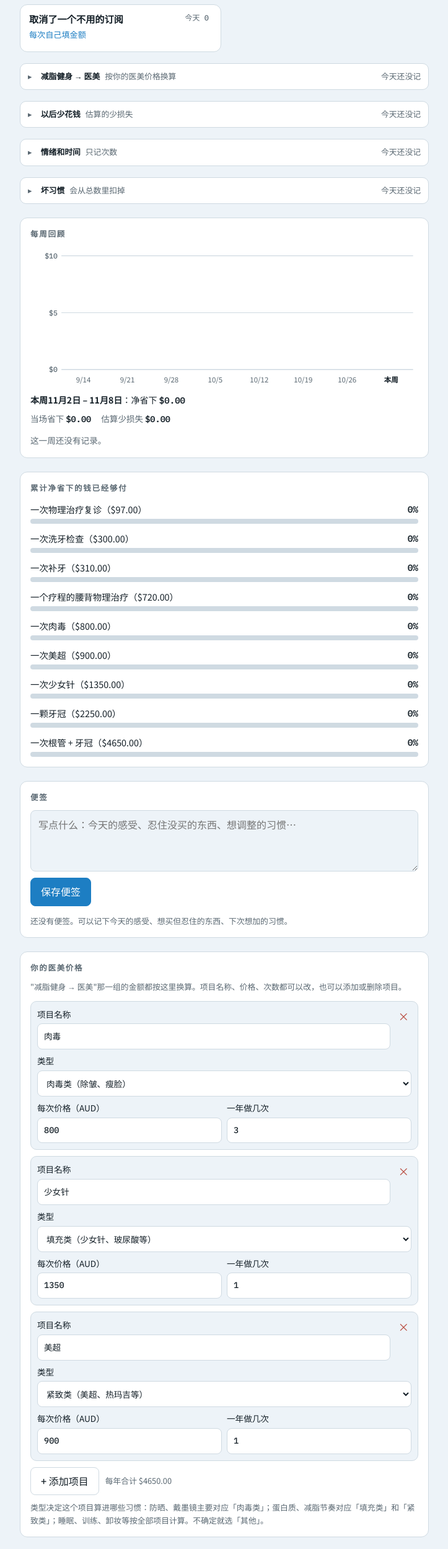
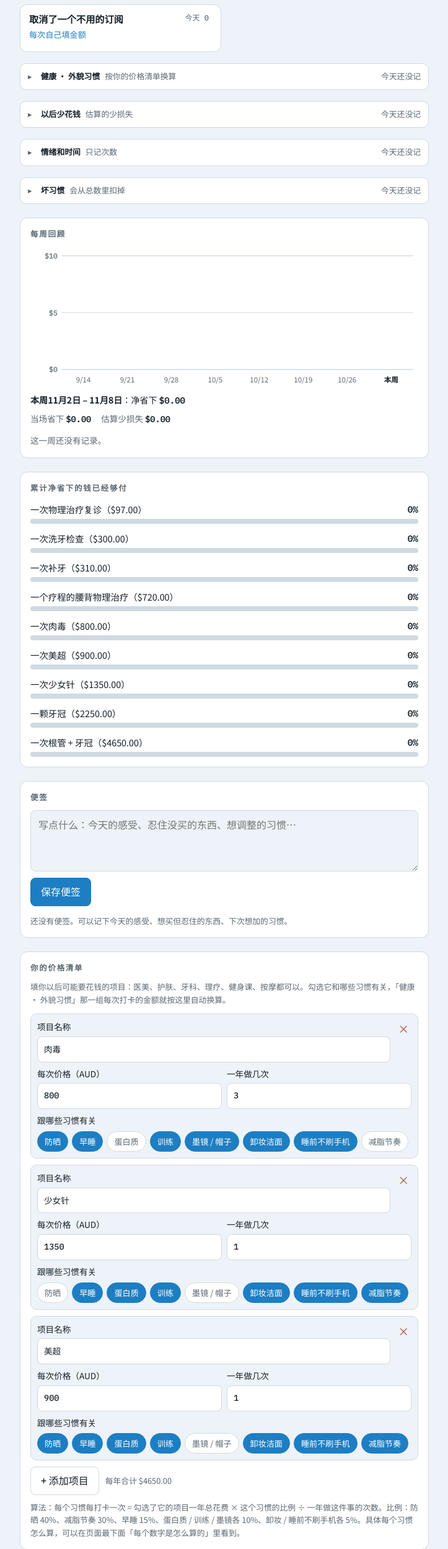
Before and after one commit to rebeccake34-dev/money-book, a plain HTML site: page index.html in a window 1280 px wide. Shown: the part 1057-3556 px from the top of the page at 62% size, without its empty margins (278-1001 px from the left). Drawn offline with Linux system fonts and the light colour scheme.

Commit message:
医美价格改为通用价格清单：项目可自由添加并勾选关联习惯
Co-Authored-By: Claude Opus 5.5 <noreply@anthropic.com>
Claude-Session: https://claude.ai/code/session_01JKAWjoqzLixfqagYPjiboM

```diff
--- a/index.html
+++ b/index.html
@@ -124,6 +124,9 @@ svg{display:block;width:100%;height:auto;overflow:visible}
 .aes-row .x{position:absolute;top:6px;right:6px;border:none;background:none;color:var(--bad);font-size:1.1rem;cursor:pointer;padding:4px 8px}
 .aes-row .nm{padding-right:34px}
 .aes-row input,.aes-row select{background:var(--paper)}
+.chips{display:flex;flex-wrap:wrap;gap:6px}
+.chip{border:1px solid var(--line);background:var(--paper);border-radius:999px;padding:5px 11px;font-size:.82rem;cursor:pointer;color:var(--muted)}
+.chip[aria-pressed="true"]{background:var(--accent);border-color:var(--accent);color:#fff}
 .form .full{grid-column:1/-1}
 label{display:flex;flex-direction:column;gap:4px;font-size:.85rem;min-width:0}
 input,select{font:inherit;padding:9px 10px;border:1px solid var(--line);border-radius:8px;background:var(--bg);color:var(--ink);width:100%}
@@ -289,14 +292,14 @@ textarea{font:inherit;padding:10px 12px;border:1px solid var(--line);border-radi
   </section>
 
   <section class="card">
-    <h2>你的医美价格</h2>
-    <p class="note" style="margin:0 0 12px">"减脂健身 → 医美"那一组的金额都按这里换算。项目名称、价格、次数都可以改，也可以添加或删除项目。</p>
+    <h2>你的价格清单</h2>
+    <p class="note" style="margin:0 0 12px">填你以后可能要花钱的项目：医美、护肤、牙科、理疗、健身课、按摩都可以。勾选它和哪些习惯有关，「健康 · 外貌习惯」那一组每次打卡的金额就按这里自动换算。</p>
     <div class="aes-list" id="aesList"></div>
     <div style="display:flex;gap:10px;align-items:center;flex-wrap:wrap;margin-top:10px">
       <button class="btn" type="button" id="aesAdd">+ 添加项目</button>
       <span class="note" style="margin:0" id="aesTotal"></span>
     </div>
-    <p class="note">类型决定这个项目算进哪些习惯：防晒、戴墨镜主要对应「肉毒类」；蛋白质、减脂节奏对应「填充类」和「紧致类」；睡眠、训练、卸妆等按全部项目计算。不确定就选「其他」。</p>
+    <p class="note">算法：每个习惯每打卡一次 = 勾选了它的项目一年总花费 × 这个习惯的比例 ÷ 一年做这件事的次数。比例：防晒 40%、减脂节奏 30%、早睡 15%、蛋白质 / 训练 / 墨镜各 10%、卸妆 / 睡前不刷手机各 5%。具体每个习惯怎么算，可以在页面最下面「每个数字是怎么算的」里看到。</p>
   </section>
 
   <section class="card">
@@ -563,38 +566,39 @@ const BUILTIN=[
 ];
 const GROUPS=[
  {id:"cash",title:"当场省下钱",hint:"真的留在你手里的钱"},
- {id:"aes",title:"减脂健身 → 医美",hint:"按你的医美价格换算"},
+ {id:"aes",title:"健康 · 外貌习惯",hint:"按你的价格清单换算"},
  {id:"future",title:"以后少花钱",hint:"估算的少损失"},
  {id:"count",title:"情绪和时间",hint:"只记次数"},
  {id:"bad",title:"坏习惯",hint:"会从总数里扣掉"}
 ];
 const BASE_MS=[{name:"一次物理治疗复诊",amt:97},{name:"一次洗牙检查",amt:300},{name:"一次补牙",amt:310},{name:"一个疗程的腰背物理治疗",amt:720},{name:"一颗牙冠",amt:2250},{name:"一次根管 + 牙冠",amt:4650}];
 const AES_DEFAULT={botox:800,botoxN:3,sculptra:1350,sculptraN:1,ulthera:900,ultheraLines:300,ultheraN:1};
-const AES_TYPES={botox:"肉毒类（除皱、瘦脸）",fill:"填充类（少女针、玻尿酸等）",lift:"紧致类（美超、热玛吉等）",other:"其他"};
+// share of an item's yearly cost credited to each linked habit, and how often that habit happens
+const LINKS={
+ sun:{label:"防晒",pct:40,per:365,unit:"365 天",why:"紫外线是皮肤老化最大的外因"},
+ sleep:{label:"早睡",pct:15,per:365,unit:"365 天",why:"睡眠影响皮肤和整体状态"},
+ protein:{label:"蛋白质",pct:10,per:365,unit:"365 天",why:"支持肌肉和皮肤修复"},
+ train:{label:"训练",pct:10,per:208,unit:"每年约 208 次训练（每周 4 次）",why:"保持体态和身体机能"},
+ shades:{label:"墨镜 / 帽子",pct:10,per:365,unit:"365 天",why:"少眯眼、少晒眼周"},
+ cleanse:{label:"卸妆洁面",pct:5,per:365,unit:"365 天",why:"减少闭口和痘痘"},
+ nophone:{label:"睡前不刷手机",pct:5,per:365,unit:"365 天",why:"提高睡眠质量"},
+ pace:{label:"减脂节奏",pct:30,per:52,unit:"52 周，每周记一次",why:"减脂太快容易让脸部凹陷、皮肤松"}
+};
+const TYPE_LINKS={botox:["sun","sleep","train","shades","cleanse","nophone"],fill:["sleep","protein","train","cleanse","nophone","pace"],lift:["sun","sleep","protein","train","cleanse","nophone","pace"],other:["sleep","train","cleanse","nophone"]};
 function aesItems(a){
   a=a||settings.aes;
-  if(Array.isArray(a.items))return a.items;
-  return [{id:"botox",name:"肉毒",type:"botox",price:+a.botox||0,n:+a.botoxN||0},
-          {id:"sculptra",name:"少女针",type:"fill",price:+a.sculptra||0,n:+a.sculptraN||0},
-          {id:"ulthera",name:"美超",type:"lift",price:+a.ulthera||0,n:+a.ultheraN||0}];
-}
-function aesYear(a){
-  const y={botox:0,sculptra:0,ulthera:0,other:0};
-  aesItems(a).forEach(it=>{const v=(+it.price||0)*(+it.n||0);const k={botox:"botox",fill:"sculptra",lift:"ulthera"}[it.type]||"other";y[k]+=v});
-  y.all=y.botox+y.sculptra+y.ulthera+y.other;return y;
-}
-// share of yearly 医美 spend each habit is credited with, and how often it happens
-const LINKS={
- sun:{per:365,calc:y=>(y.botox+y.ulthera)*0.4,why:"肉毒类 + 紧致类每年花费的 40%（紫外线是皮肤老化最大的外因）÷ 365 天"},
- sleep:{per:365,calc:y=>y.all*0.15,why:"全部医美年花费的 15% ÷ 365 天"},
- protein:{per:365,calc:y=>(y.sculptra+y.ulthera)*0.1,why:"填充类 + 紧致类年花费的 10%（支持肌肉和皮肤修复）÷ 365 天"},
- train:{per:208,calc:y=>y.all*0.1,why:"全部医美年花费的 10% ÷ 每年约 208 次训练（每周 4 次）"},
- shades:{per:365,calc:y=>y.botox*0.1,why:"少眯眼、少晒眼周，眼周是肉毒常打的部位；按肉毒类年花费的 10% ÷ 365 天"},
- cleanse:{per:365,calc:y=>y.all*0.05,why:"减少闭口和痘痘，以后少做祛痘类项目；按全部医美年花费的 5% ÷ 365 天"},
- nophone:{per:365,calc:y=>y.all*0.05,why:"提高睡眠质量；按全部医美年花费的 5% ÷ 365 天"},
- pace:{per:52,calc:y=>(y.sculptra+y.ulthera)*0.3,why:"减脂太快容易让脸部凹陷、皮肤松，常见的补救就是填充和紧致项目；按这两类年花费的 30% ÷ 52 周，每周记一次"}
-};
-function linkVal(k){const L=LINKS[k];return Math.round(L.calc(aesYear(settings.aes))/L.per*100)/100}
+  const raw=Array.isArray(a.items)?a.items:[
+    {id:"botox",name:"肉毒",type:"botox",price:+a.botox||0,n:+a.botoxN||0},
+    {id:"sculptra",name:"少女针",type:"fill",price:+a.sculptra||0,n:+a.sculptraN||0},
+    {id:"ulthera",name:"美超",type:"lift",price:+a.ulthera||0,n:+a.ultheraN||0}];
+  return raw.map(it=>Array.isArray(it.links)?it:{...it,links:TYPE_LINKS[it.type]||TYPE_LINKS.other});
+}
+const itemYear=it=>(+it.price||0)*(+it.n||0);
+function aesYear(a){const y={all:0};aesItems(a).forEach(it=>y.all+=itemYear(it));return y}
+function linkedItems(k){return aesItems().filter(it=>it.links.includes(k)&&itemYear(it)>0)}
+function linkVal(k){const L=LINKS[k];const sum=linkedItems(k).reduce((a,it)=>a+itemYear(it),0);return Math.round(sum*L.pct/100/L.per*100)/100}
+function linkWhy(k){const L=LINKS[k],its=linkedItems(k);
+  return its.length?`${L.why}；按「${its.map(i=>i.name||"未命名").join("、")}」每年花费的 ${L.pct}% ÷ ${L.unit}`:`在「你的价格清单」里还没有项目勾选「${L.label}」，所以暂时是 $0`}
 function milestones(){return [...BASE_MS,...aesItems().filter(it=>+it.price>0&&it.name).map(it=>({name:"一次"+it.name,amt:+it.price}))].sort((x,y)=>x.amt-y.amt)}
 const KIND_LABEL={"cash":"当场省","future":"以后少花","count":"只记次数","bad-cash":"坏·当场多花","bad-future":"坏·以后多花"};
 
@@ -620,7 +624,7 @@ let db=null, uid=null, mode="loading";
 const pending={};
 
 function habits(){
-  return [...BUILTIN,...settings.custom].map(h=>h.link?{...h,val:linkVal(h.link),why:LINKS[h.link].why+(h.kind.startsWith("bad")?"，反过来扣":"")}:{...h,val:settings.vals[h.id]??h.val});
+  return [...BUILTIN,...settings.custom].map(h=>h.link?{...h,val:linkVal(h.link),why:linkWhy(h.link)+(h.kind.startsWith("bad")?"，反过来扣":"")}:{...h,val:settings.vals[h.id]??h.val});
 }
 function hMap(){return Object.fromEntries(habits().map(h=>[h.id,h]))}
 // signed value of one occurrence, split into cash / future
@@ -808,27 +812,28 @@ function renderAes(){
   const items=aesItems(), sig=items.map(i=>i.id).join("|")+"|"+settings.cur+"|"+fx();
   if(sig!==aesSig||!$("aesList").children.length&&items.length){
     aesSig=sig;
-    const opts=t=>Object.entries(AES_TYPES).map(([k,v])=>`<option value="${k}"${k===t?" selected":""}>${v}</option>`).join("");
     $("aesList").innerHTML=items.length?items.map(it=>`<div class="aes-row" data-id="${esc(it.id)}">
-      <label class="full nm">项目名称<input type="text" maxlength="20" data-f="name" value="${esc(it.name||"")}" placeholder="例如 热玛吉"></label>
-      <label class="full">类型<select data-f="type">${opts(it.type)}</select></label>
+      <label class="full nm">项目名称<input type="text" maxlength="20" data-f="name" value="${esc(it.name||"")}" placeholder="例如 热玛吉 / 洗牙 / 私教课"></label>
       <label><span>每次价格（<span class="cur-label">${curName()}</span>）</span><input type="number" min="0" step="10" inputmode="decimal" data-f="price" value="${r2((+it.price||0)*fx())}"></label>
       <label>一年做几次<input type="number" min="0" step="1" inputmode="decimal" data-f="n" value="${+it.n||0}"></label>
+      <div class="full"><div style="font-size:.85rem;margin-bottom:6px">跟哪些习惯有关</div><div class="chips">${Object.entries(LINKS).map(([k,L])=>`<button type="button" class="chip" data-link="${k}" aria-pressed="${it.links.includes(k)}">${L.label}</button>`).join("")}</div></div>
       <button type="button" class="x" data-del aria-label="删除 ${esc(it.name||"项目")}">×</button></div>`).join("")
-      :`<p class="note" style="margin:0">还没有项目。点「+ 添加项目」加上你常做的医美。</p>`;
+      :`<p class="note" style="margin:0">还没有项目。点「+ 添加项目」加上你以后可能要花钱的项目。</p>`;
   }
   aesTotalText();
 }
 $("aesList").addEventListener("input",e=>{
   const f=e.target.dataset.f, row=e.target.closest(".aes-row"); if(!f||!row)return;
-  const items=aesItems().map(x=>({...x}));const it=items.find(x=>x.id===row.dataset.id);if(!it)return;
+  const items=aesItems().map(x=>({...x,links:[...x.links]}));const it=items.find(x=>x.id===row.dataset.id);if(!it)return;
   if(f==="name")it.name=e.target.value.trim();
-  else if(f==="type")it.type=e.target.value;
   else{const v=parseFloat(e.target.value);if(isNaN(v)||v<0)return;it[f]=f==="price"?v/fx():v}
   aesSetItems(items);
 });
-$("aesList").addEventListener("change",e=>{if(e.target.dataset.f==="type")e.target.dispatchEvent(new Event("input",{bubbles:true}))});
+
 $("aesList").addEventListener("click",e=>{
+  const ch=e.target.closest("[data-link]");
+  if(ch){const row=ch.closest(".aes-row"),k=ch.dataset.link;const items=aesItems().map(x=>({...x,links:[...x.links]}));const it=items.find(x=>x.id===row.dataset.id);if(!it)return;
+    it.links=it.links.includes(k)?it.links.filter(x=>x!==k):[...it.links,k];ch.setAttribute("aria-pressed",String(it.links.includes(k)));aesSetItems(items);return}
   if(e.target.dataset.del===undefined)return;const row=e.target.closest(".aes-row");
   const it=aesItems().find(x=>x.id===row.dataset.id);
   if(!confirm(`删除「${it&&it.name||"这个项目"}」？`))return;
@@ -836,7 +841,7 @@ $("aesList").addEventListener("click",e=>{
 });
 $("aesAdd").addEventListener("click",()=>{
   const id="a"+Date.now().toString(36);
-  aesSetItems([...aesItems().map(x=>({...x})),{id,name:"",type:"other",price:0,n:1}]);
+  aesSetItems([...aesItems().map(x=>({...x,links:[...x.links]})),{id,name:"",price:0,n:1,links:["sleep","train"]}]);
   const inp=document.querySelector(`.aes-row[data-id="${id}"] [data-f=name]`);if(inp)inp.focus();
 });
 function renderCur(){
```
